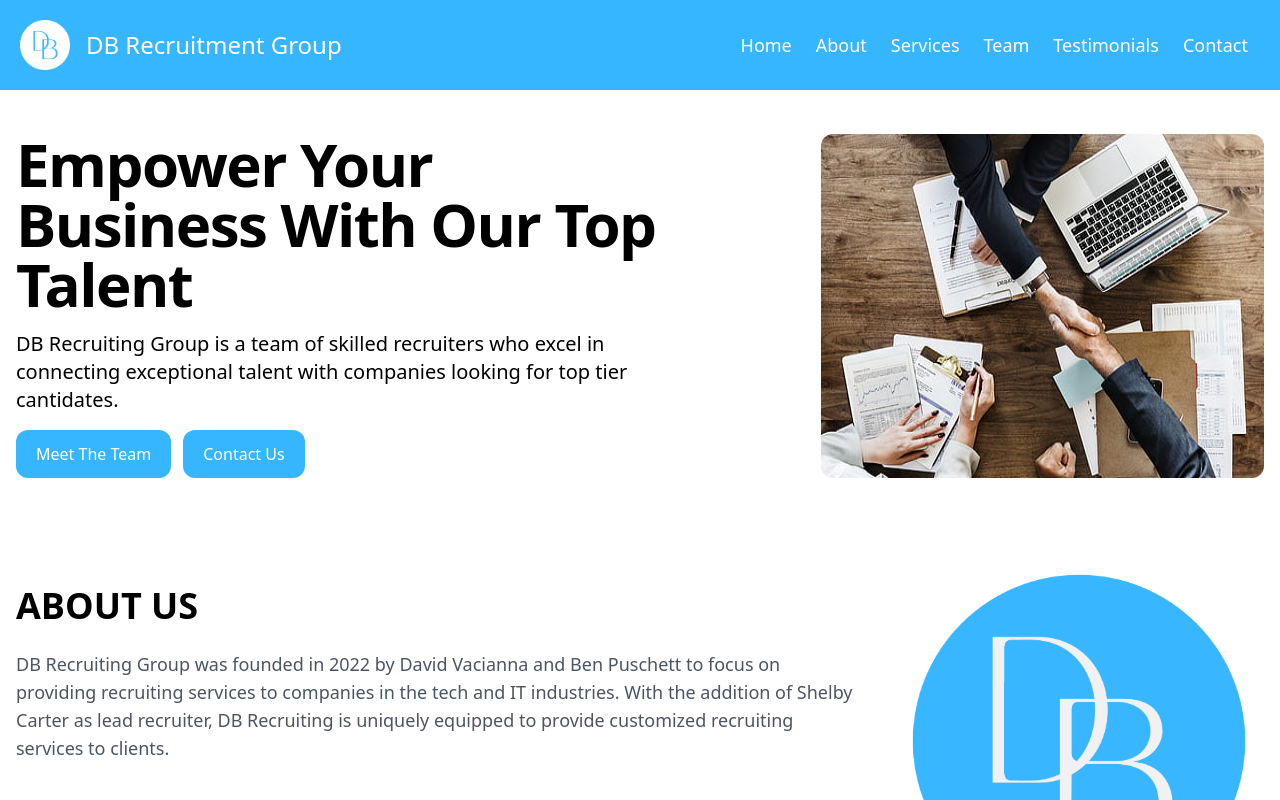
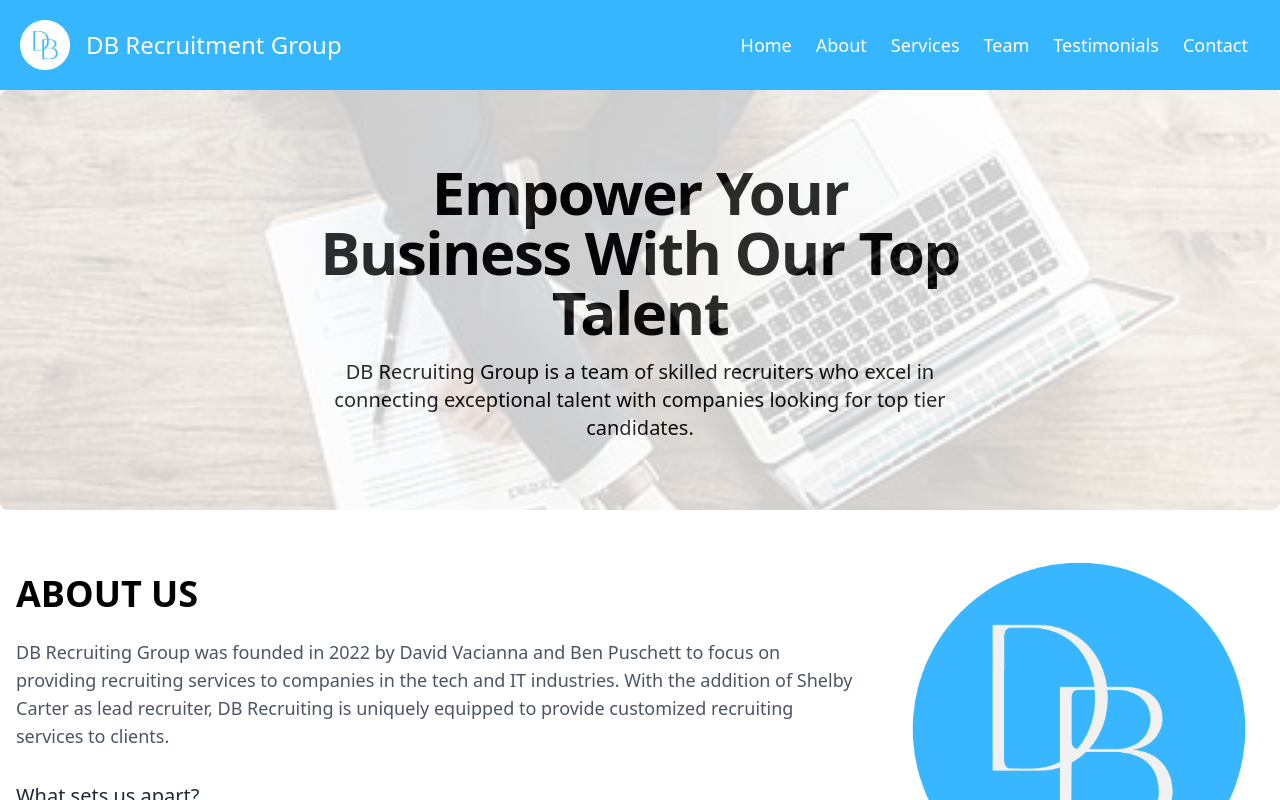
Before and after one commit to andrewjulian/dbrecruitment-website, a React (Vite) app: page / in a window 1280 px wide. Shown: the top 800 px of the page. Built offline with nearby package versions, Linux system fonts and the light colour scheme.

Commit message:
updated landing page with smaller hero and about us

```diff
--- a/src/Components/Hero.jsx
+++ b/src/Components/Hero.jsx
@@ -2,39 +2,44 @@ import React from "react";
 
 const Hero = () => {
   return (
-    <>
-      <div className="bg-white pb-10 dark:bg-gray-900">
-        <div className="mx-auto mt-10  flex max-w-screen-xl px-4 py-1">
+    <div className="relative overflow-hidden rounded-lg bg-cover bg-no-repeat p-12 text-center">
+      <div
+        className="absolute left-0 top-0 h-full w-full opacity-20 "
+        style={{
+          backgroundImage: "url('/hero.jpeg')",
+          backgroundRepeat: "no-repeat",
+          backgroundSize: "cover",
+        }}
+      ></div>
+      <div className="flex min-h-[90%] items-center justify-center">
+        <div className="mx-auto mt-5 max-w-screen-xl px-4 py-1 text-center">
           <div className="mr-auto place-self-center lg:col-span-7">
-            <h1 className="mb-4 max-w-2xl text-4xl font-extrabold leading-none tracking-tight dark:text-white md:text-5xl xl:text-6xl">
+            <h1 className="mb-4 max-w-2xl text-4xl font-extrabold leading-none tracking-tight text-black dark:text-white md:text-5xl xl:text-6xl">
               Empower Your Business With Our Top Talent
             </h1>
-            <p className="mb-2 max-w-2xl  text-black md:text-lg lg:mb-4 lg:text-xl">
+            <p className="mb-2 max-w-2xl text-black md:text-lg lg:mb-4 lg:text-xl">
               DB Recruiting Group is a team of skilled recruiters who excel in
               connecting exceptional talent with companies looking for top tier
-              cantidates.
+              candidates.
             </p>
-            <div className="mt-3">
+            {/* <div className="mt-3">
               <a
                 href="#"
-                className="inline-flex items-center justify-center rounded-xl bg-[#36b6ff] px-5 py-3 text-center text-base font-medium text-white hover:text-black"
+                className="inline-flex items-center justify-center rounded-xl bg-[#36b6ff] px-5 py-3 text-center text-base font-medium text-white transition-colors duration-300 hover:bg-blue-700"
               >
                 Meet The Team
               </a>
               <a
                 href="#"
-                className="mx-3 inline-flex items-center justify-center rounded-xl bg-[#36b6ff] px-5 py-3 text-center text-base font-medium text-white hover:text-black"
+                className="mx-3 inline-flex items-center justify-center rounded-xl bg-[#36b6ff] px-5 py-3 text-center text-base font-medium text-white transition-colors duration-300 hover:bg-blue-700"
               >
                 Contact Us
               </a>
-            </div>
-          </div>
-          <div className=" lg:flex">
-            <img className="rounded-xl" src="/hero.jpeg" alt="mockup" />
+            </div> */}
           </div>
         </div>
       </div>
-    </>
+    </div>
   );
 };
 
```
